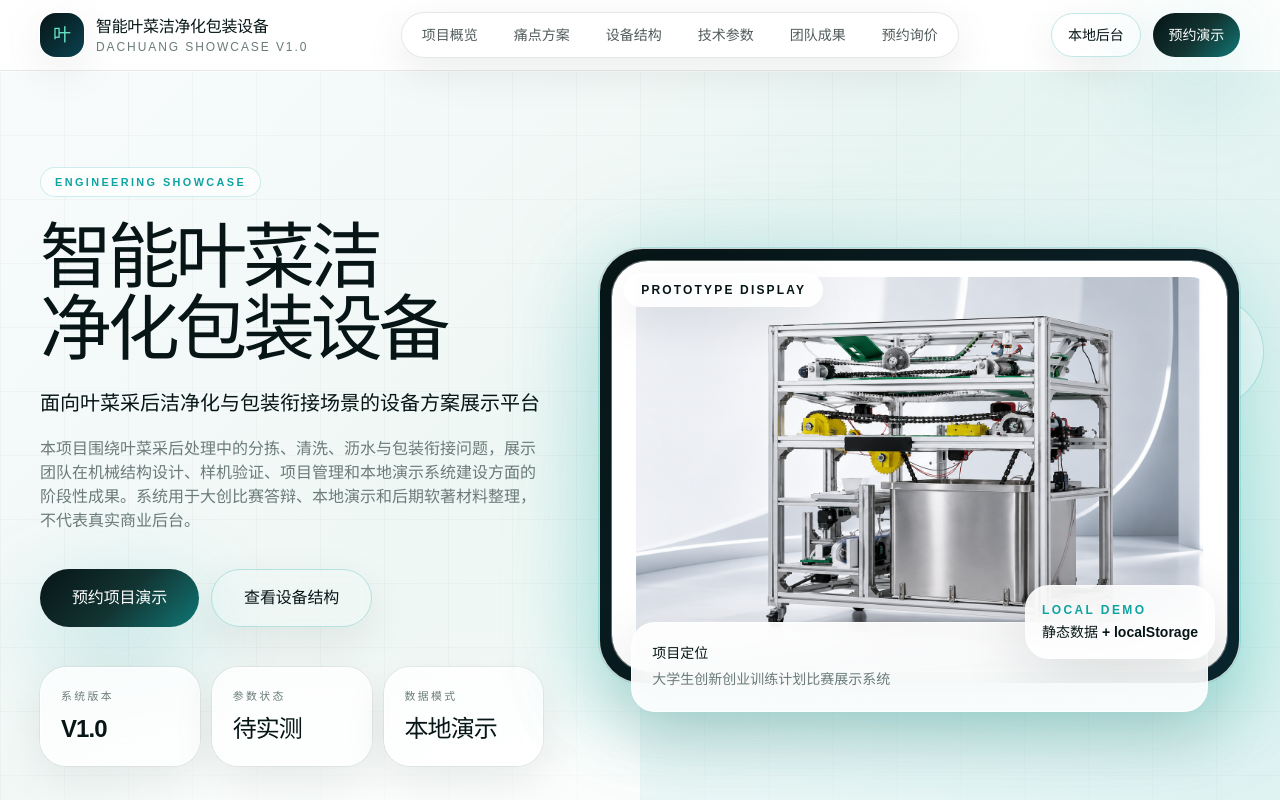
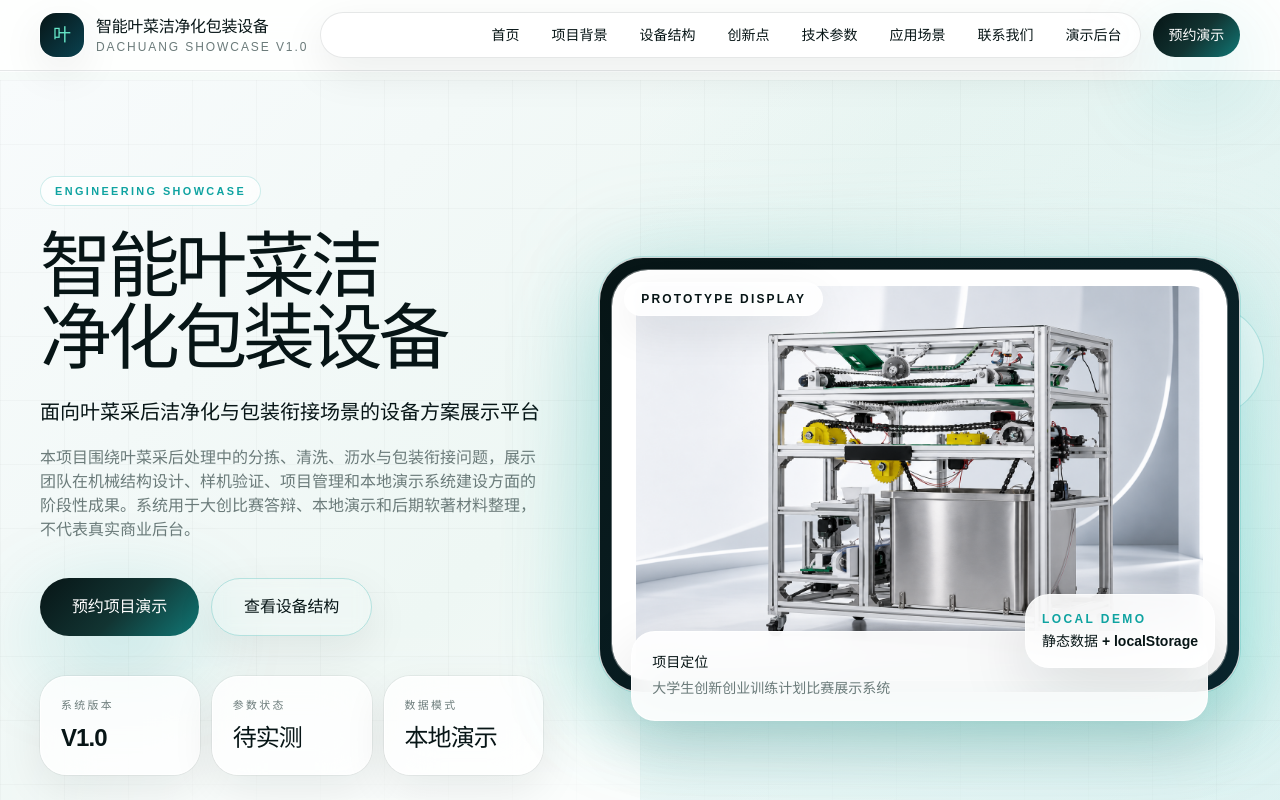
Before and after one commit to MioPsyche/clean-pack-display-system, a React (Vite) app: page / in a window 1280 px wide. Shown: the top 800 px of the page. Built offline with nearby package versions, Linux system fonts and the light colour scheme.

Commit message:
fix: restore navbar and improve hover readability

```diff
--- a/src/components/layout/MobileNav.tsx
+++ b/src/components/layout/MobileNav.tsx
@@ -8,9 +8,19 @@
 
 export function MobileNav({ items, onNavigate }: MobileNavProps) {
   return (
-    <div className="border-t border-carbon/10 bg-white/[0.96] px-4 py-4 shadow-panel backdrop-blur-2xl md:hidden">
+    <div className="border-t border-carbon/10 bg-white/[0.96] px-4 py-4 shadow-panel backdrop-blur-2xl lg:hidden">
       <nav className="grid gap-2">
         {items.map((item) => (
+          item.href.startsWith('/') ? (
+            <Link
+              key={item.href}
+              to={item.href}
+              onClick={onNavigate}
+              className="rounded-2xl border border-carbon/10 bg-carbon px-4 py-3 text-sm font-semibold text-white transition-[background-color,border-color,color] duration-200 hover:bg-graphite focus-visible:outline focus-visible:outline-2 focus-visible:outline-offset-2 focus-visible:outline-aqua"
+            >
+              {item.label}
+            </Link>
+          ) : (
             <a
               key={item.href}
               href={item.href}
@@ -19,14 +29,8 @@
             >
               {item.label}
             </a>
+          )
         ))}
-        <Link
-          to="/admin"
-          onClick={onNavigate}
-          className="mt-2 rounded-2xl bg-carbon px-4 py-3 text-sm font-semibold text-white transition-[background-color,box-shadow] duration-200 hover:bg-graphite focus-visible:outline focus-visible:outline-2 focus-visible:outline-offset-2 focus-visible:outline-aqua"
-        >
-          本地后台
-        </Link>
       </nav>
     </div>
   );
--- a/src/components/layout/SectionShell.tsx
+++ b/src/components/layout/SectionShell.tsx
@@ -25,7 +25,7 @@
     <section
       id={id}
       className={cn(
-        'relative overflow-hidden px-4 py-20 sm:px-8 sm:py-24 lg:px-10 lg:py-28 xl:py-32',
+        'relative scroll-mt-24 overflow-hidden px-4 py-20 sm:px-8 sm:py-24 lg:px-10 lg:py-28 xl:py-32',
         dark ? 'bg-carbon text-white' : 'bg-transparent text-carbon',
         className,
       )}
--- a/src/components/layout/SiteHeader.tsx
+++ b/src/components/layout/SiteHeader.tsx
@@ -7,13 +7,15 @@
 
 export function SiteHeader() {
   const [isOpen, setIsOpen] = useState(false);
+  const navLinkClassName =
+    'shrink-0 rounded-full px-3 py-2 text-xs font-semibold text-carbon/72 transition-[background-color,color,border-color,box-shadow] duration-200 hover:bg-carbon hover:text-white focus-visible:outline focus-visible:outline-2 focus-visible:outline-offset-2 focus-visible:outline-aqua xl:px-3.5 xl:text-sm';
 
   return (
-    <header className="sticky top-0 z-50 border-b border-slate-900/10 bg-white/[0.82] shadow-[0_1px_0_rgba(255,255,255,0.72)] backdrop-blur-2xl">
+    <header className="fixed left-0 right-0 top-0 z-[100] border-b border-slate-900/10 bg-white/[0.84] shadow-[0_1px_0_rgba(255,255,255,0.72)] backdrop-blur-2xl">
       <div className="mx-auto flex max-w-[1400px] items-center justify-between gap-3 px-4 py-3 sm:px-8 lg:px-10">
         <Link
           to="/"
-          className="group flex min-w-0 items-center gap-3 rounded-2xl focus-visible:outline focus-visible:outline-2 focus-visible:outline-offset-4 focus-visible:outline-aqua"
+          className="group flex min-w-0 shrink-0 items-center gap-3 rounded-2xl focus-visible:outline focus-visible:outline-2 focus-visible:outline-offset-4 focus-visible:outline-aqua"
         >
           <span className="flex h-11 w-11 shrink-0 items-center justify-center rounded-2xl bg-[linear-gradient(135deg,#071516,#0A4250)] text-lg font-black text-mint shadow-panel-soft ring-1 ring-white/70 transition-transform duration-200 group-hover:-translate-y-0.5">
             叶
@@ -28,22 +30,24 @@
           </span>
         </Link>
 
-        <nav className="hidden items-center gap-1 rounded-full border border-carbon/10 bg-white/[0.68] p-1 shadow-panel-soft backdrop-blur-xl lg:flex">
+        <nav
+          aria-label="首页主导航"
+          className="hidden min-w-0 flex-1 items-center justify-end gap-1 overflow-x-auto rounded-full border border-carbon/10 bg-white/[0.74] p-1 shadow-panel-soft backdrop-blur-xl lg:flex"
+        >
           {navigationItems.map((item) => (
-            <a
-              key={item.href}
-              href={item.href}
-              className="rounded-full px-3.5 py-2 text-sm font-semibold text-carbon/70 transition-[background-color,color,box-shadow] duration-200 hover:bg-carbon hover:text-white focus-visible:outline focus-visible:outline-2 focus-visible:outline-offset-2 focus-visible:outline-aqua xl:px-4"
-            >
-              {item.label}
-            </a>
+            item.href.startsWith('/') ? (
+              <Link key={item.href} to={item.href} className={navLinkClassName}>
+                {item.label}
+              </Link>
+            ) : (
+              <a key={item.href} href={item.href} className={navLinkClassName}>
+                {item.label}
+              </a>
+            )
           ))}
         </nav>
 
-        <div className="hidden shrink-0 items-center gap-3 md:flex">
-          <Link to="/admin" className={buttonStyles({ variant: 'secondary', size: 'sm' })}>
-            本地后台
-          </Link>
+        <div className="hidden shrink-0 items-center gap-3 xl:flex">
           <a href="#contact" className={buttonStyles({ variant: 'primary', size: 'sm' })}>
             预约演示
           </a>
@@ -54,7 +58,7 @@
           aria-label="打开移动端导航"
           aria-expanded={isOpen}
           onClick={() => setIsOpen((value) => !value)}
-          className="grid h-11 w-11 shrink-0 place-items-center rounded-2xl border border-carbon/10 bg-white shadow-panel-soft transition-[background-color,border-color,box-shadow] duration-200 hover:border-aqua/40 hover:bg-mist focus-visible:outline focus-visible:outline-2 focus-visible:outline-offset-2 focus-visible:outline-aqua md:hidden"
+          className="grid h-11 w-11 shrink-0 place-items-center rounded-2xl border border-carbon/10 bg-white shadow-panel-soft transition-[background-color,border-color,box-shadow] duration-200 hover:border-aqua/40 hover:bg-mist focus-visible:outline focus-visible:outline-2 focus-visible:outline-offset-2 focus-visible:outline-aqua lg:hidden"
         >
           <span className="space-y-1.5">
             <span className={cn('block h-0.5 w-5 bg-carbon transition-transform duration-200', isOpen && 'translate-y-2 rotate-45')} />
--- a/src/data/projectProfile.ts
+++ b/src/data/projectProfile.ts
@@ -11,10 +11,12 @@
 };
 
 export const navigationItems: NavigationItem[] = [
-  { label: '项目概览', href: '#overview' },
-  { label: '痛点方案', href: '#solution' },
+  { label: '首页', href: '#overview' },
+  { label: '项目背景', href: '#background' },
   { label: '设备结构', href: '#structure' },
+  { label: '创新点', href: '#innovation' },
   { label: '技术参数', href: '#specs' },
-  { label: '团队成果', href: '#team' },
-  { label: '预约询价', href: '#contact' },
+  { label: '应用场景', href: '#scenarios' },
+  { label: '联系我们', href: '#contact' },
+  { label: '演示后台', href: '/admin' },
 ];
--- a/src/pages/HomePage.tsx
+++ b/src/pages/HomePage.tsx
@@ -16,7 +16,7 @@
   return (
     <div className="min-h-screen overflow-x-hidden bg-[linear-gradient(180deg,#F6FBF9_0%,#EEF7F4_40%,#F8FBFC_100%)] text-carbon">
       <SiteHeader />
-      <main className="overflow-x-hidden">
+      <main className="overflow-x-hidden pt-[76px] sm:pt-[80px]">
         <HeroSection />
         <PainPointSection />
         <SolutionSection />
--- a/src/sections/home/AchievementSection.tsx
+++ b/src/sections/home/AchievementSection.tsx
@@ -5,6 +5,7 @@
 export function AchievementSection() {
   return (
     <SectionShell
+      id="achievements"
       dark
       eyebrow="Achievement"
       title="成果展示保留可更新空间"
@@ -40,7 +41,7 @@
         {achievements.map((achievement) => (
           <Card
             key={`${achievement.type}-${achievement.title}`}
-            className="bg-none min-h-44 border-white/15 bg-white/[0.065] text-white shadow-[0_22px_70px_rgba(0,0,0,0.2)] ring-1 ring-white/10 transition duration-300 hover:-translate-y-1 hover:bg-white/[0.095]"
+            className="bg-none min-h-44 border-white/15 bg-white/[0.065] text-white shadow-[0_22px_70px_rgba(0,0,0,0.2)] ring-1 ring-white/10 transition-[background-color,border-color,box-shadow] duration-300 hover:border-mint/25 hover:bg-white/[0.095] hover:shadow-[0_26px_76px_rgba(0,0,0,0.26)]"
           >
             <p className="text-xs font-bold uppercase tracking-[0.2em] text-mint">{achievement.type}</p>
             <h3 className="mt-5 font-display text-xl font-semibold leading-snug tracking-[-0.03em] text-white">
--- a/src/sections/home/ApplicationScenariosSection.tsx
+++ b/src/sections/home/ApplicationScenariosSection.tsx
@@ -5,6 +5,7 @@
 export function ApplicationScenariosSection() {
   return (
     <SectionShell
+      id="scenarios"
       eyebrow="Scenario"
       title="围绕轻量化场景构建展示价值"
       description="项目 V1.0 重点服务比赛展示、样机说明和合作意向收集，不承诺未验证的商业量产能力。"
@@ -13,7 +14,7 @@
         {applicationScenarios.map((scenario, index) => (
           <Card
             key={scenario.title}
-            className="group min-h-56 bg-white transition-[transform,border-color,box-shadow] duration-300 hover:-translate-y-1 hover:border-aqua/20 sm:min-h-64"
+            className="group min-h-56 bg-white transition-[background-color,border-color,box-shadow] duration-300 hover:border-aqua/25 hover:bg-white hover:shadow-panel sm:min-h-64"
           >
             <span className="font-display text-5xl font-semibold tracking-[-0.06em] text-aqua/20 transition-colors duration-300 group-hover:text-aqua/35">
               {String(index + 1).padStart(2, '0')}
--- a/src/sections/home/HeroSection.tsx
+++ b/src/sections/home/HeroSection.tsx
@@ -12,7 +12,7 @@
   return (
     <section
       id="overview"
-      className="relative isolate overflow-hidden bg-[linear-gradient(135deg,#F8FBFC_0%,#EEF7F4_46%,#FFFFFF_100%)] px-4 pb-20 pt-16 sm:px-8 sm:pt-20 lg:px-10 lg:pb-28 lg:pt-24"
+      className="relative isolate scroll-mt-24 overflow-hidden bg-[linear-gradient(135deg,#F8FBFC_0%,#EEF7F4_46%,#FFFFFF_100%)] px-4 pb-20 pt-16 sm:px-8 sm:pt-20 lg:px-10 lg:pb-28 lg:pt-24"
     >
       <div className="absolute inset-0 bg-industrial-grid bg-[length:64px_64px] opacity-55" />
       <div className="absolute -left-28 top-20 h-80 w-80 rounded-full bg-mint/24 blur-3xl" />
--- a/src/sections/home/InnovationSection.tsx
+++ b/src/sections/home/InnovationSection.tsx
@@ -6,6 +6,7 @@
 export function InnovationSection() {
   return (
     <SectionShell
+      id="innovation"
       eyebrow="Innovation"
       title="核心创新点围绕工程落地与展示闭环"
       description="创新点不只描述机械结构，也包含展示系统、参数规范和比赛演示流程的完整性。"
@@ -15,7 +16,7 @@
           <Card
             key={item.title}
             elevated
-            className="relative overflow-hidden transition-[transform,border-color,box-shadow] duration-300 hover:-translate-y-1 hover:border-aqua/20"
+            className="relative overflow-hidden transition-[background-color,border-color,box-shadow] duration-300 hover:border-aqua/25 hover:bg-white hover:shadow-panel"
           >
             <div className="absolute right-0 top-0 h-28 w-28 rounded-bl-[3rem] bg-[linear-gradient(135deg,rgba(15,163,161,0.14),rgba(232,248,245,0.8))]" />
             <Badge tone="leaf">{item.tag}</Badge>
--- a/src/sections/home/PainPointSection.tsx
+++ b/src/sections/home/PainPointSection.tsx
@@ -5,7 +5,7 @@
 export function PainPointSection() {
   return (
     <SectionShell
-      id="solution"
+      id="background"
       eyebrow="Problem"
       title="从叶菜采后处理痛点出发"
       description="本项目面向比赛展示和样机验证，不夸大商业化指标，重点表达流程连续化、洁净化和小型场景适配价值。"
@@ -15,7 +15,7 @@
           <Card
             key={point.title}
             elevated
-            className="group relative overflow-hidden transition-[transform,box-shadow,border-color] duration-300 hover:-translate-y-1 hover:border-aqua/20"
+            className="group relative overflow-hidden transition-[background-color,border-color,box-shadow] duration-300 hover:border-aqua/25 hover:bg-white hover:shadow-panel"
           >
             <span className="absolute right-5 top-5 font-display text-5xl font-semibold tracking-[-0.06em] text-carbon/[0.04]">
               {String(index + 1).padStart(2, '0')}
--- a/src/sections/home/PrototypeSection.tsx
+++ b/src/sections/home/PrototypeSection.tsx
@@ -4,6 +4,7 @@
 export function PrototypeSection() {
   return (
     <SectionShell
+      id="prototype"
       dark
       eyebrow="Prototype"
       title="物理样机与工程验证展示"
--- a/src/sections/home/SolutionSection.tsx
+++ b/src/sections/home/SolutionSection.tsx
@@ -5,6 +5,7 @@
 export function SolutionSection() {
   return (
     <SectionShell
+      id="solution"
       dark
       eyebrow="Solution"
       title="以模块化流程组织设备方案"
@@ -17,7 +18,7 @@
           {solutionTimeline.map((item) => (
             <Card
               key={item.phase}
-              className="group relative bg-none border-white/15 bg-white/[0.065] text-white shadow-[0_22px_70px_rgba(0,0,0,0.22)] ring-1 ring-white/10 transition-[transform,background-color,border-color] duration-300 hover:-translate-y-1 hover:border-mint/25 hover:bg-white/[0.095]"
+              className="group relative bg-none border-white/15 bg-white/[0.065] text-white shadow-[0_22px_70px_rgba(0,0,0,0.22)] ring-1 ring-white/10 transition-[background-color,border-color,box-shadow] duration-300 hover:border-mint/25 hover:bg-white/[0.095] hover:shadow-[0_26px_76px_rgba(0,0,0,0.28)]"
             >
               <div className="flex items-start justify-between gap-4">
                 <span className="font-display text-4xl font-semibold tracking-[-0.05em] text-mint">
```
Lines whose indentation alone changed are shown as unchanged.
